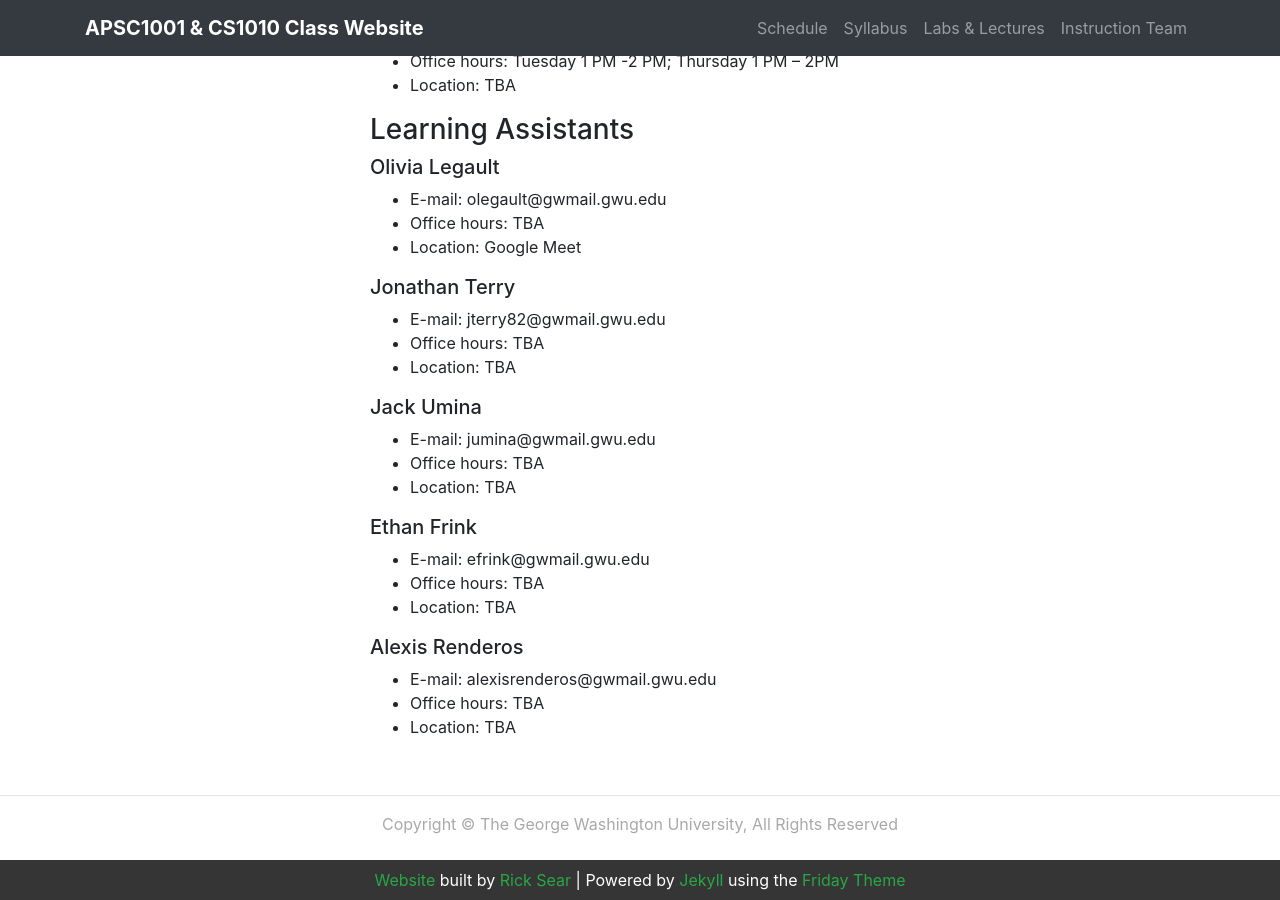
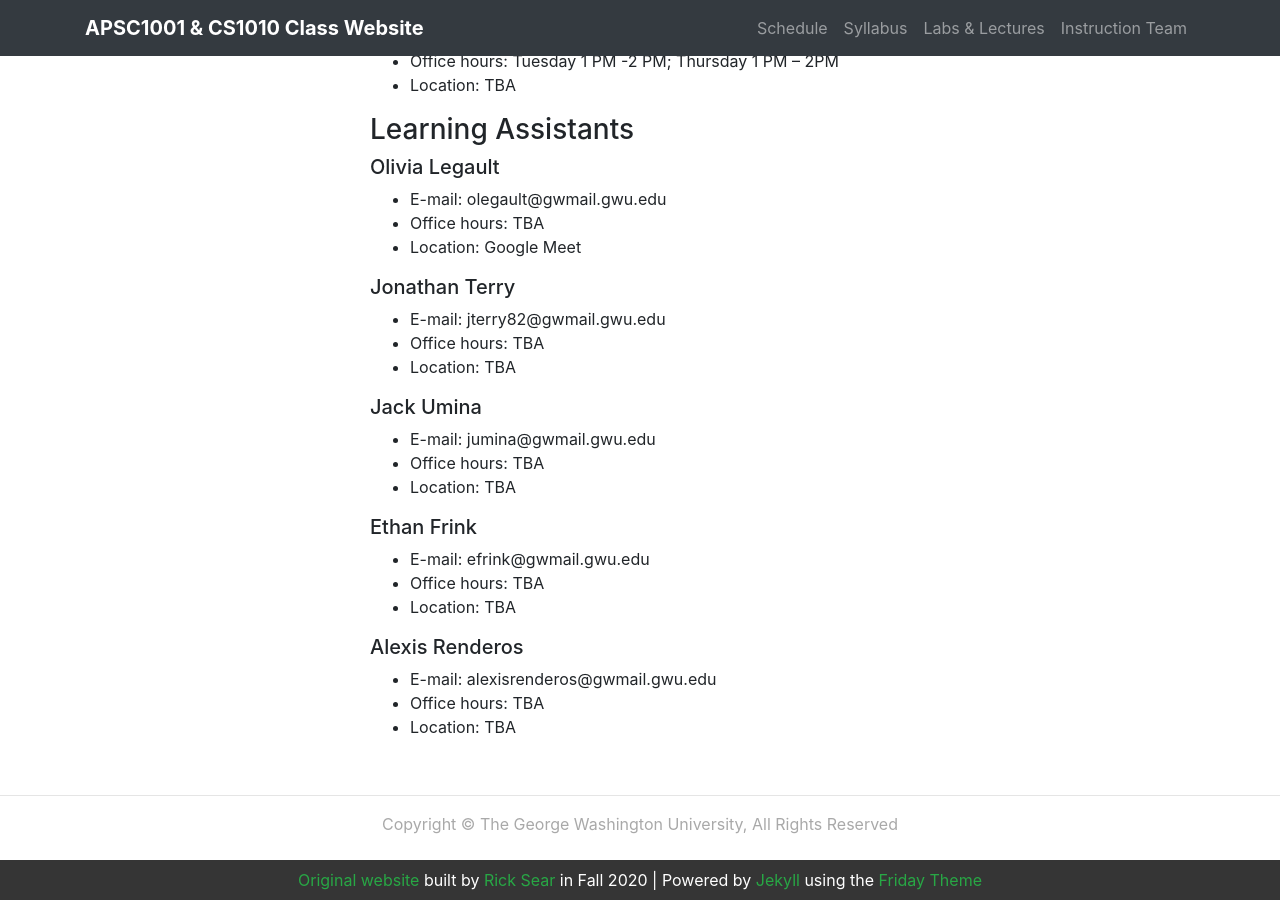
Before and after one commit to GWU-APSC1001/gwu-apsc1001.github.io, a Jekyll site: the page built from _pages/contact.md, in a window 1280 px wide and 900 px high, scrolled down 699 px. Built offline with Jekyll 4.4.1, drawn with Linux system fonts in a browser that asks for light colours.

Commit message:
Update footer.html

```diff
--- a/_includes/structure/footer.html
+++ b/_includes/structure/footer.html
@@ -6,8 +6,8 @@
 </div>
 
 <div class="footer">
-    <a href="https://github.com/GWU-APSC1001/gwu-apsc1001.github.io" target="_blank">Website</a> built by <a
-        href="https://searri.github.io" target="_blank">Rick Sear</a> | Powered by <a href="https://jekyllrb.com/"
+    <a href="https://searri.github.io/apsc1001-fall2020/" target="_blank">Original website</a> built by <a
+        href="https://searri.github.io" target="_blank">Rick Sear</a> in Fall 2020 | Powered by <a href="https://jekyllrb.com/"
         target="_blank">Jekyll</a> using the <a href="https://sfreytag.github.io/friday-theme/" target="_blank">Friday
         Theme</a>
 </div>
```
